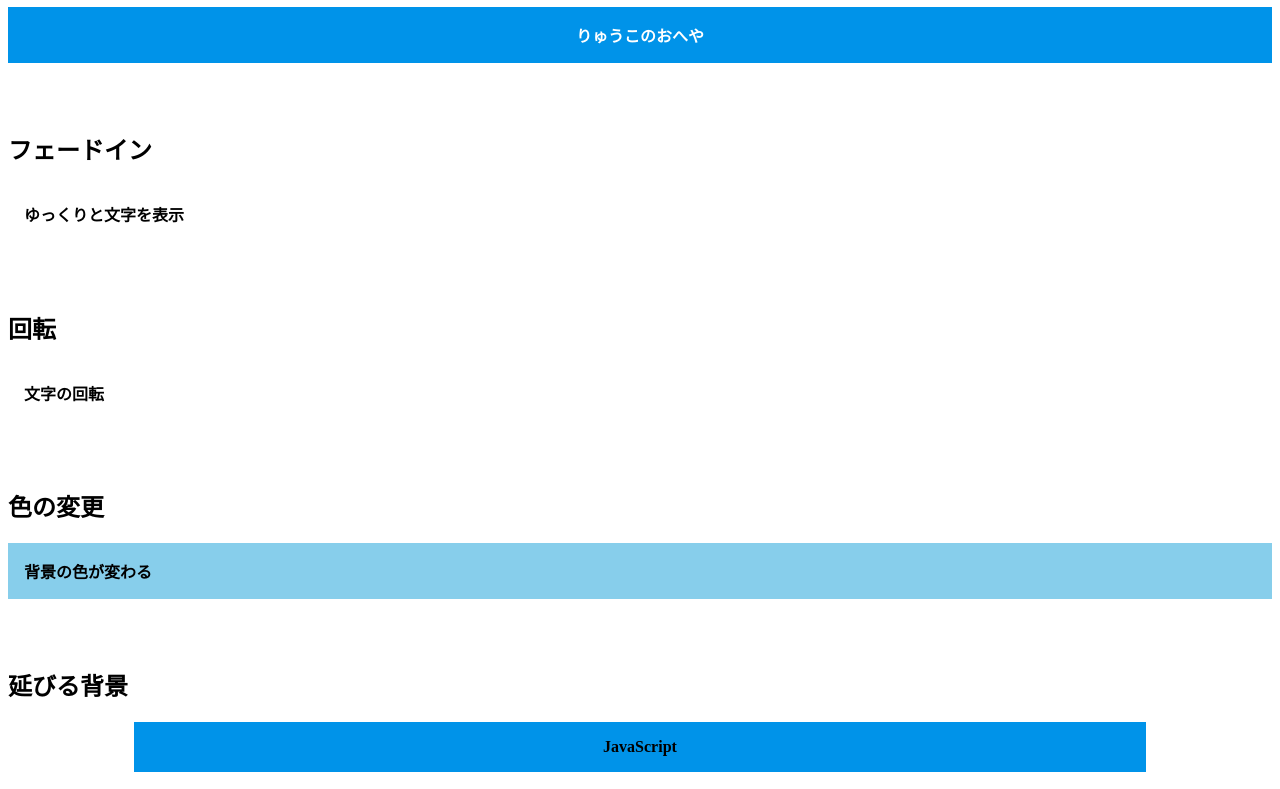
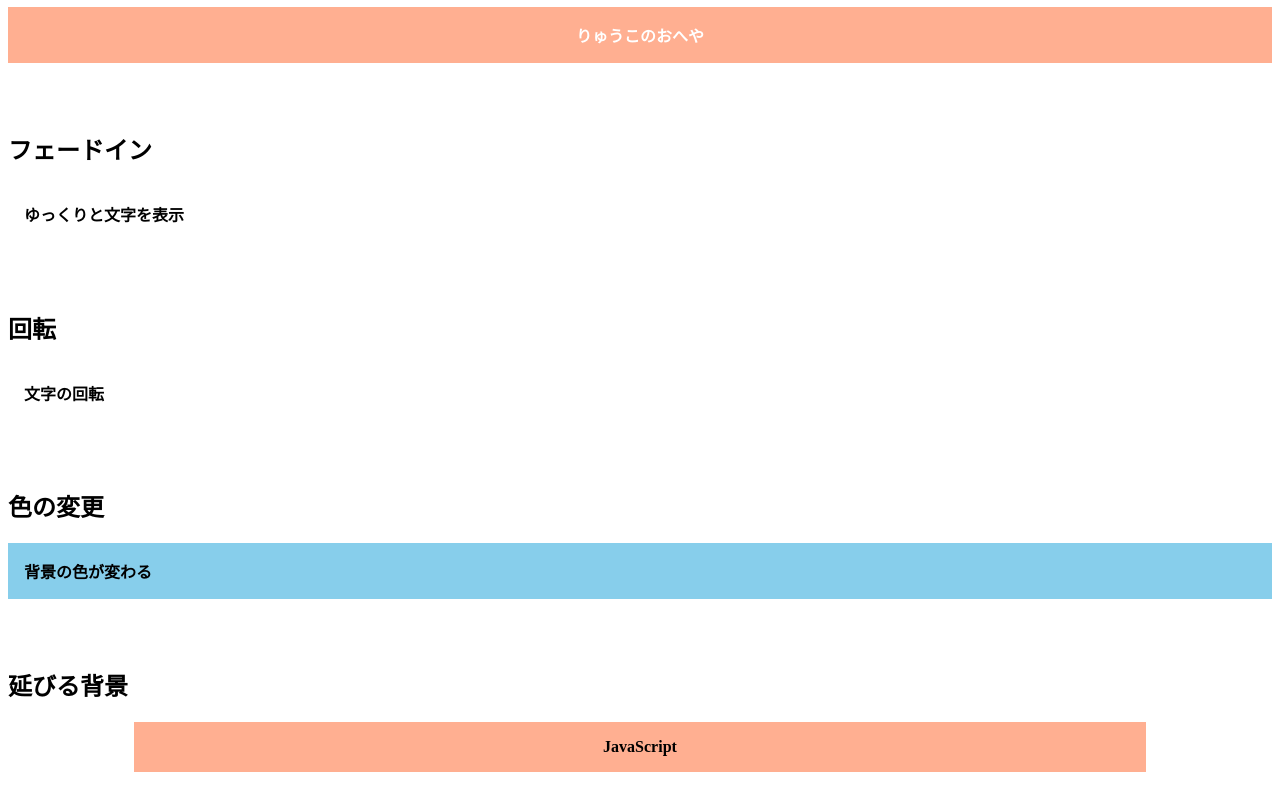
Before and after one commit to ryutarodayo1234/2023_KSU_DataScience, a plain HTML site: page 2024_communicationNetworkExercise/javascript_text_animation/index.html in a window 1280 px wide. Shown: the part 73-862 px from the top of the page. Drawn offline with Linux system fonts and the light colour scheme.

Commit message:
Update style.css

```diff
--- a/2024_communicationNetworkExercise/javascript_text_animation/style.css
+++ b/2024_communicationNetworkExercise/javascript_text_animation/style.css
@@ -19,7 +19,7 @@ p {
 }
 
 .line {
-  background-color: #0093E9;
+  background-color: #FFAF91;
   width: 80%;
   margin: 0 auto;
   text-align: center;
```
